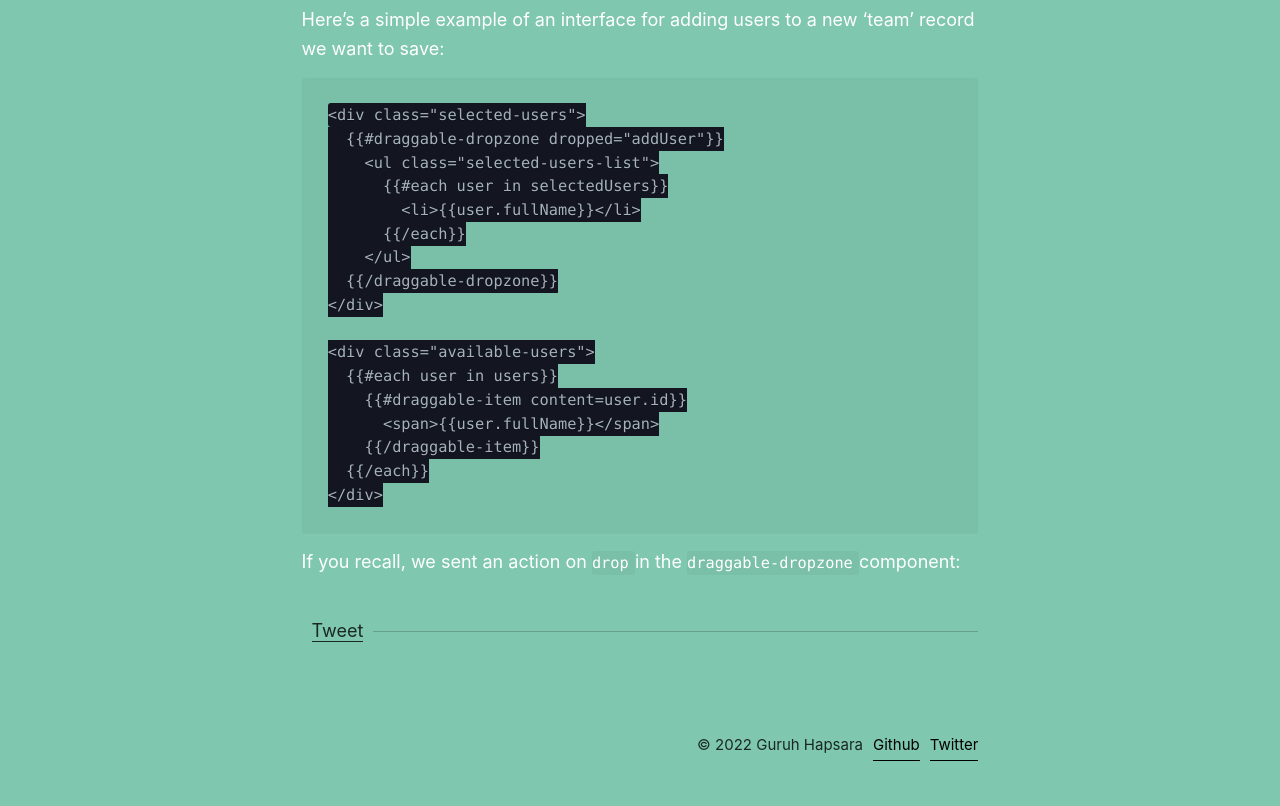
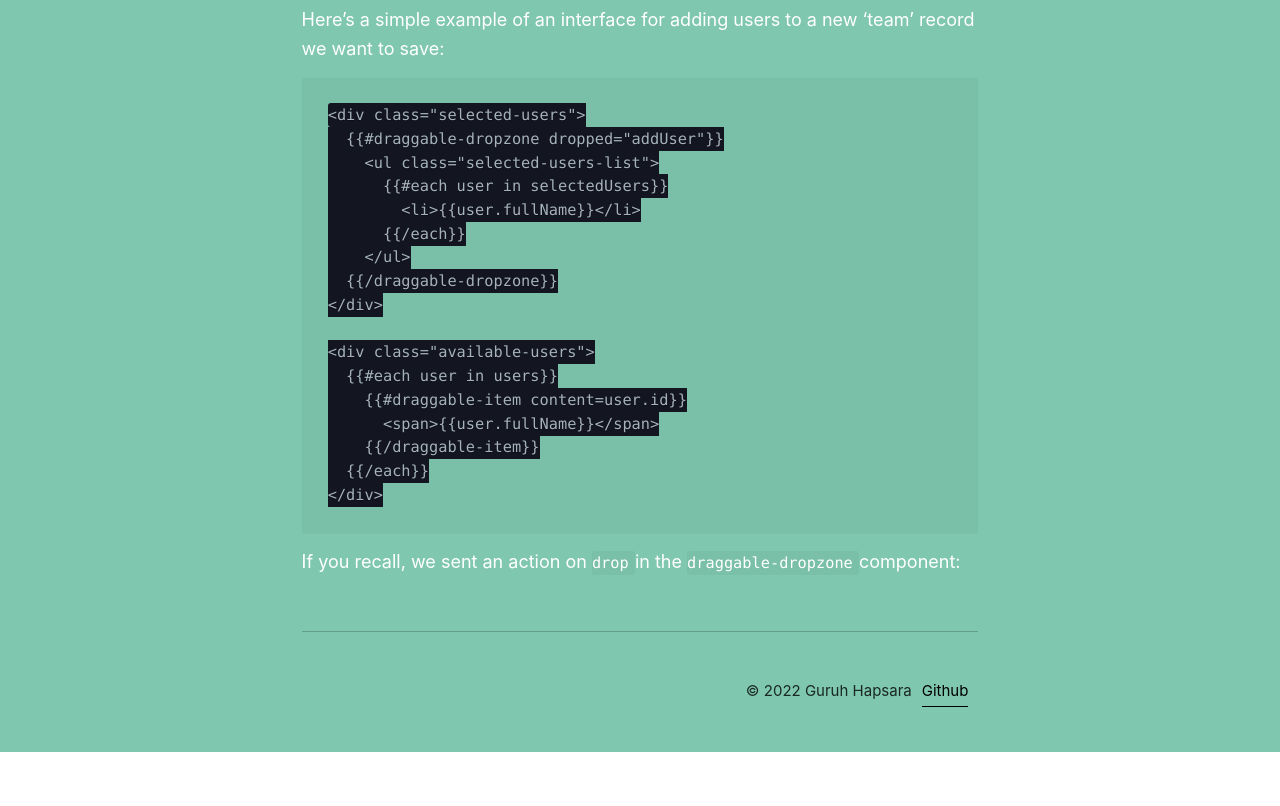
Before and after one commit to ghapsara/guruhhapsara.dev, a Gatsby site: page /python-cheat-sheet in a window 1280 px wide. Shown: the part 1883-2689 px from the top of the page. After the commit the page ends 2635 px from the top, so only its background shows below. Built offline with nearby package versions, Linux system fonts and the light colour scheme; Gatsby itself is replaced by a stand-in of ours; some packages are replaced by stand-ins of ours; code samples lack their colours.

Commit message:
improv (#82)
* [style] improve

* [style] improve

```diff
--- a/src/components/content.js
+++ b/src/components/content.js
@@ -18,6 +18,7 @@ const Content = styled.div`
       font-weight: 500;
     }
   }
+  margin-bottom: 3em;
 `
 
 export default Content
--- a/src/components/footer.js
+++ b/src/components/footer.js
@@ -20,7 +20,6 @@ function Footer() {
       <Content>
         <div>© {new Date().getFullYear()} Guruh Hapsara</div>
         <Link href="https://github.com/ghapsara">Github</Link>
-        <Link href="https://twitter.com/guruhhapsara">Twitter</Link>
       </Content>
     </footer>
   )
--- /dev/null
+++ b/src/components/line.js
@@ -0,0 +1,9 @@
+import React from "react"
+import styled from "styled-components"
+
+const Line = styled.hr`
+  flex-grow: 1;
+  margin: 0;
+`
+
+export default Line
--- a/src/components/share.js
+++ /dev/null
@@ -1,60 +0,0 @@
-import React, { useEffect } from "react"
-import styled from "styled-components"
-import { grey } from "../utils/colors"
-
-const Container = styled.div`
-  margin: 40px 0;
-  display: flex;
-  align-items: center;
-`
-
-const Line = styled.hr`
-  flex-grow: 1;
-  margin: 0;
-  /* border-bottom: 1px solid ${grey}; */
-`
-
-const Tweet = styled.div`
-  margin: 0px 10px;
-  padding: 0;
-  > iframe {
-    margin: 0;
-  }
-`
-
-function Share({ postUrl }) {
-  useEffect(() => {
-    window.twttr = (function (d, s, id) {
-      var js,
-        fjs = d.getElementsByTagName(s)[0],
-        t = window.twttr || {}
-      if (d.getElementById(id)) return t
-      js = d.createElement(s)
-      js.id = id
-      js.src = "https://platform.twitter.com/widgets.js"
-      fjs.parentNode.insertBefore(js, fjs)
-
-      t._e = []
-      t.ready = function (f) {
-        t._e.push(f)
-      }
-
-      return t
-    })(document, "script", "twitter-wjs")
-  })
-
-  const tweetUrl = `https://twitter.com/intent/tweet?url=${postUrl}`
-
-  return (
-    <Container>
-      <Tweet>
-        <a className="twitter-share-button" data-size="large" href={tweetUrl}>
-          Tweet
-        </a>
-      </Tweet>
-      <Line />
-    </Container>
-  )
-}
-
-export default Share
--- a/src/content/intro/index.md
+++ b/src/content/intro/index.md
@@ -5,7 +5,7 @@ kind: intro
 
 Hi there, I'm Guruh Hapsara.
 
-I'm very passionate about software engineering. I deeply value delivery, collaboration and creativity.
-
-I like writing, I journal my experiences, projects, learnings, and stuffs I'm excited about.
-I always fully immerse myself in arts. I put my best efforts to render and paint color my thoughts in words on my blog.
+I'm very passionate about software engineering.
+I deeply value delivery, collaboration and creativity.
+I like to immerse myself in art.
+I paint color and render projects hands-ons, learnings, and stuffs I'm excited about on my website.
--- a/src/templates/post.js
+++ b/src/templates/post.js
@@ -5,7 +5,7 @@ import SEO from "../components/seo"
 import Container from "../components/container"
 import Header from "../components/post/header"
 import Content from "../components/content"
-import Share from "../components/share"
+import Line from "../components/line"
 import Background from "../components/background"
 
 export default function Template({ data }) {
@@ -16,7 +16,6 @@ export default function Template({ data }) {
       background,
       color,
       description,
-      path,
       tags,
       cover,
       coverAuthor,
@@ -27,7 +26,6 @@ export default function Template({ data }) {
 
   const { siteUrl } = data.site.siteMetadata
 
-  const postUrl = `${siteUrl}${path}`
   const keywords = tags.join(", ")
   let meta = []
 
@@ -63,7 +61,7 @@ export default function Template({ data }) {
           <Content color={color}>
             <div dangerouslySetInnerHTML={{ __html: html }} />
           </Content>
-          <Share postUrl={postUrl} />
+          <Line />
         </Container>
       </Layout>
     </>
```
